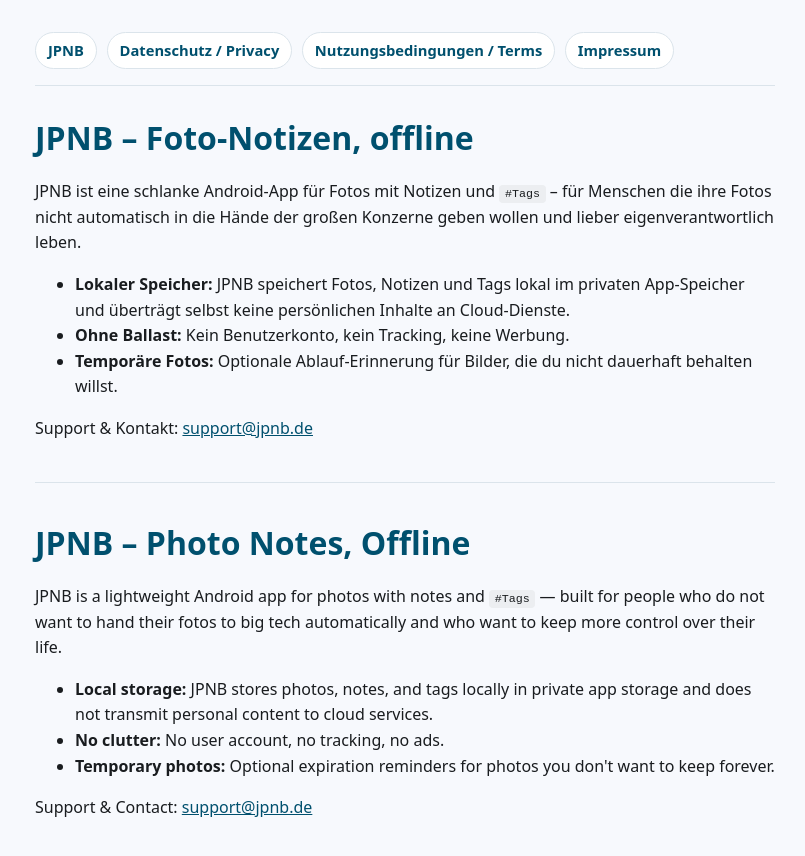
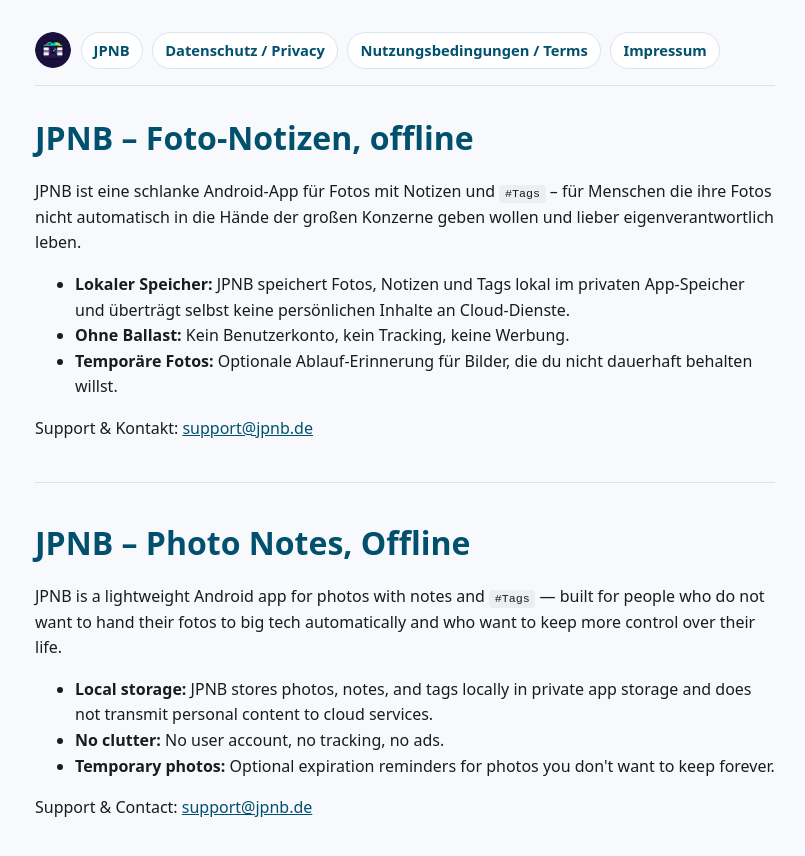
Before and after one commit to acgabs/jpnb-site, a plain HTML site: page index.html in a window 1280 px wide. Shown: the whole page, without its empty margins (235-1040 px from the left). Drawn offline with Linux system fonts and the light colour scheme.

Commit message:
Add app logo to navigation

```diff
--- a/index.html
+++ b/index.html
@@ -5,9 +5,11 @@
   <meta name="viewport" content="width=device-width, initial-scale=1.0">
   <title>JPNB – Photo Notes, Offline</title>
   <link rel="stylesheet" href="style.css">
+  <link rel="icon" href="logo.webp" type="image/webp">
 </head>
 <body>
   <nav>
+    <a href="index.html" class="nav-logo-link"><img src="logo.webp" alt="JPNB Logo" class="nav-logo"></a>
     <a href="index.html">JPNB</a>
     <a href="privacy.html">Datenschutz / Privacy</a>
     <a href="terms.html">Nutzungsbedingungen / Terms</a>
--- a/style.css
+++ b/style.css
@@ -43,6 +43,7 @@ nav {
   margin-bottom: 2rem;
   padding-bottom: 1rem;
   border-bottom: 1px solid var(--border);
+  align-items: center;
 }
 
 nav a {
@@ -92,3 +93,18 @@ hr {
   border: 0;
   border-top: 1px solid var(--border);
 }
+
+nav a.nav-logo-link {
+  padding: 0;
+  border: none;
+  background: none;
+  display: inline-flex;
+  align-items: center;
+}
+
+.nav-logo {
+  width: 36px;
+  height: 36px;
+  border-radius: 50%;
+  display: block;
+}
```
Also changed, not shown: impressum.html (+2 -0 lines), privacy.html (+2 -0 lines), terms.html (+2 -0 lines), logo.webp (added).
